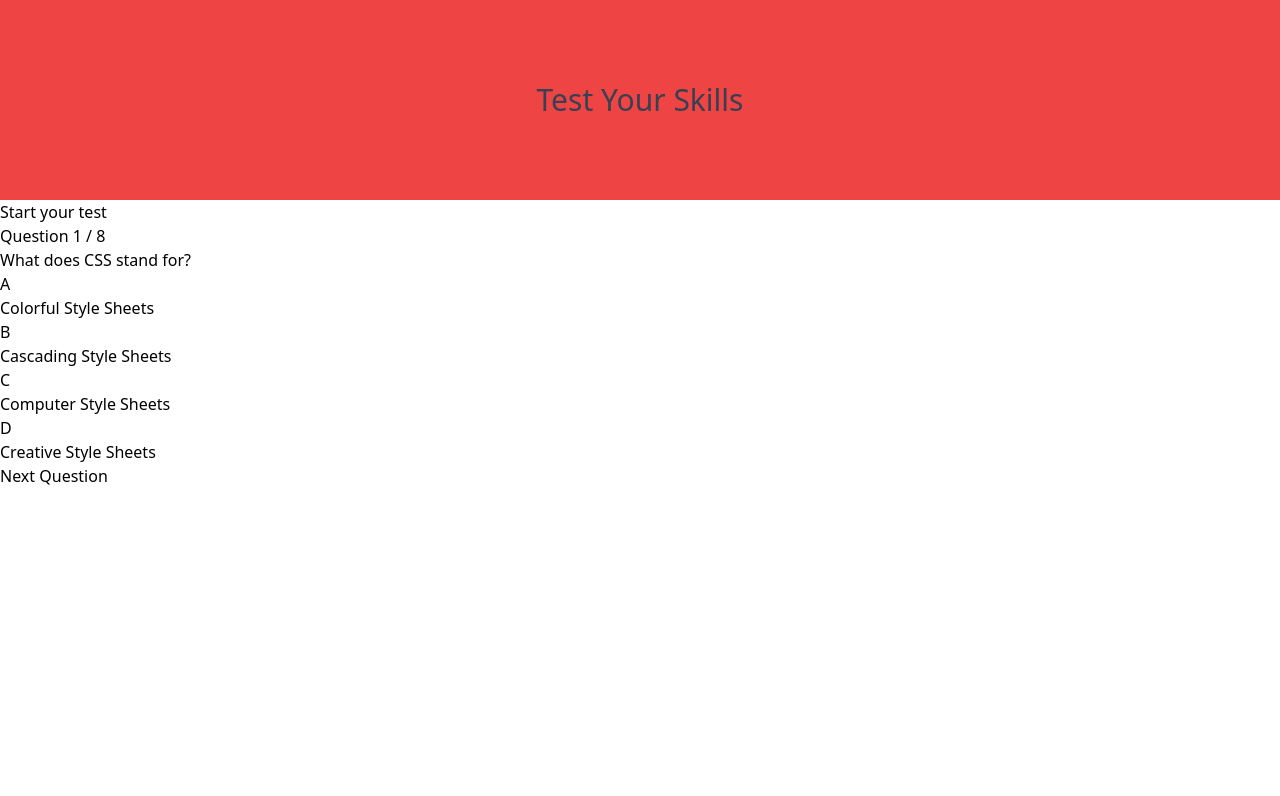
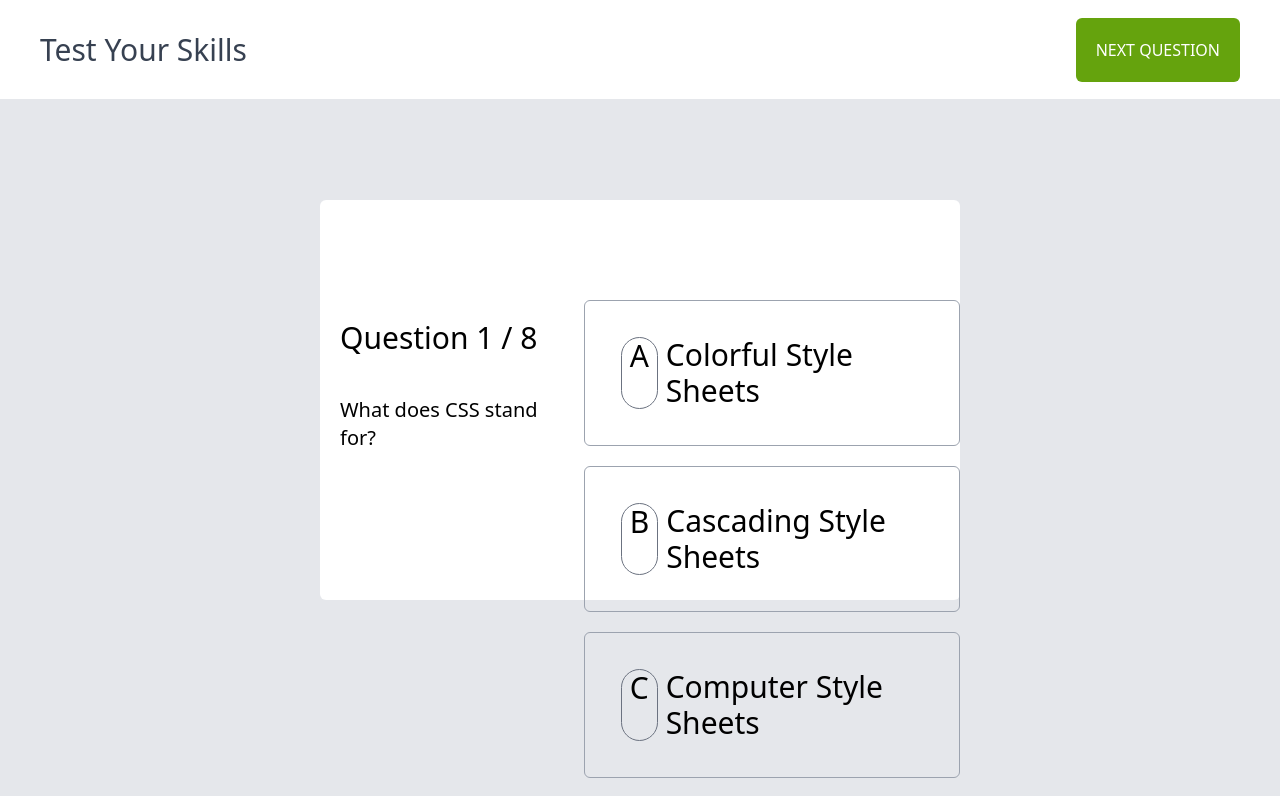
Before and after one commit to byronbzhao/knowmeq-assessment, a React (Create React App) app: page /quiz in a window 1280 px wide. Shown: the top 796 px of the page. Built offline with nearby package versions, Linux system fonts and the light colour scheme.

Commit message:
gave components styles using tailwind. also updated global state with selecting correct answers function

```diff
--- a/src/App.js
+++ b/src/App.js
@@ -2,16 +2,15 @@ import './App.css';
 import { BrowserRouter, Routes, Route, Link } from 'react-router-dom';
 import Header from './components/Header';
 import Quiz from './components/Quiz';
-import Answer from './components/Answer';
+import Home from './components/Home';
 
 function App() {
 	return (
 		<BrowserRouter>
-			<div>
+			<div className="bg-gray-200 h-screen relative">
 				<Header />
-					<Link to="/quiz">Start your test</Link>
 				<Routes>
-					<Route path="/" element={<Answer />} />
+					<Route path="/" element={<Home />} />
 					<Route path="/quiz" element={<Quiz />} />
 				</Routes>
 			</div>
--- a/src/components/Answer.jsx
+++ b/src/components/Answer.jsx
@@ -1,19 +1,27 @@
 import React from 'react';
 
-const Answer = ({ answer, index, onSelectAnswer, currentAnswer, correctAnswer }) => {
+const Answer = ({
+	answer,
+	index,
+	onSelectAnswer,
+	currentAnswer,
+	correctAnswer,
+}) => {
 	const letterMapping = ['A', 'B', 'C', 'D'];
-    const isCorrectAnswer = currentAnswer && answer === correctAnswer
-    const isWrongAnswer = currentAnswer === answer && currentAnswer !== correctAnswer
+	const isCorrectAnswer = currentAnswer && answer === correctAnswer;
+	const isWrongAnswer =
+		currentAnswer === answer && currentAnswer !== correctAnswer;
 
-    const correctAnswerClass = isCorrectAnswer ? 'bg-green-500' : ''
-    const wrongAnwerClass = isWrongAnswer ? 'bg-red-500' : ''
-    const disabledClass = currentAnswer ? 'pointer-events-none' : ''
-
+	const correctAnswerClass = isCorrectAnswer ? 'bg-green-500' : '';
+	const wrongAnwerClass = isWrongAnswer ? 'bg-red-500' : '';
+	const disabledClass = currentAnswer ? 'pointer-events-none' : '';
 
 	return (
-		<div className={`answer ${correctAnswerClass} ${wrongAnwerClass} ${disabledClass}`} onClick={() => onSelectAnswer(answer)}>
-			<div className="answer-letter">{letterMapping[index]}</div>
-			<div className="answer-test">{answer}</div>
+		<div className={`border border-gray-400 rounded-md mb-5 cursor-pointer p-7 ${correctAnswerClass} ${wrongAnwerClass} ${disabledClass}`} onClick={() => onSelectAnswer(answer)}>
+			<div className=" flex p-2">
+				<div className="text-3xl border border-gray-500 rounded-full pr-2 pl-2 mr-2">{letterMapping[index]}</div>
+				<div className="text-3xl">{answer}</div>
+			</div>
 		</div>
 	);
 };
--- a/src/components/Header.jsx
+++ b/src/components/Header.jsx
@@ -1,10 +1,17 @@
-import React from 'react';
+import React, { useContext } from 'react';
 import { Link } from 'react-router-dom';
+import { QuizContext } from '../context/quiz';
 
 const Header = () => {
+	const [quizState, dispatch] = useContext(QuizContext);
+
 	return (
-		<div className="bg-red-500 flex items-center justify-center h-[200px]">
-			<Link to='/' className='text-gray-700 text-3xl'>Test Your Skills</Link>
+		<div className="fixed top-0 left-0 w-full flex items-center justify-between h-[100px] border-b border-gray-200 bg-white pl-10 pr-10">
+			<Link to="/" className="text-gray-700 text-3xl">
+				Test Your Skills
+			</Link>
+
+			<div className="bg-lime-600 rounded-md p-5 cursor-pointer uppercase text-white hover:brightness-95" onClick={() => dispatch({ type: 'NEXT_QUESTION' })}>Next Question</div>
 		</div>
 	);
 };
--- /dev/null
+++ b/src/components/Home.jsx
@@ -0,0 +1,12 @@
+import React from 'react'
+import { Link } from 'react-router-dom'
+
+const Home = () => {
+  return (
+    <div className='absolute top-[50%] left-[50%] tranform translate-x-[-50%] translate-y-[-50%]'>
+        <Link to="/quiz" className=' border bg-lime-600 rounded-md text-white p-[20px]'>Examination One</Link>
+    </div>
+  )
+}
+
+export default Home
--- a/src/components/Question.jsx
+++ b/src/components/Question.jsx
@@ -9,15 +9,14 @@ const Question = () => {
 
 	return (
 		<div>
-			<div className="question">{currentQuestion.question}</div>
-			<div className="answers">
+			<div className="">
 				{quizState.answers.map((answer, index) => (
 					<Answer
 						answer={answer}
 						key={index}
 						index={index}
-                        currentAnswer={quizState.currentAnswer}
-                        correctAnswer={currentQuestion.correctAnswer}
+						currentAnswer={quizState.currentAnswer}
+						correctAnswer={currentQuestion.correctAnswer}
 						onSelectAnswer={(answerText) =>
 							dispatch({ type: 'SELECT_ANSWER', payload: answerText })
 						}
--- a/src/components/Quiz.jsx
+++ b/src/components/Quiz.jsx
@@ -1,37 +1,49 @@
 import React, { useContext } from 'react';
 import { QuizContext } from '../context/quiz';
 import Question from './Question';
-import {Link} from 'react-router-dom'
+import { Link } from 'react-router-dom';
 
 const Quiz = () => {
 	const [quizState, dispatch] = useContext(QuizContext);
 	console.log(quizState);
+	const currentQuestion = quizState.questions[quizState.currentQuestionIndex];
 
 	return (
-		<div className="quiz">
+		<div className="flex items-center justify-center h-screen">
 			{quizState.showResults && (
-				<div className="results">
-					<div className="congratulations">Congratulations!</div>
-					<div className="results-info">
-						<div className="">You have completeted the quiz</div>
-            <div className="">You got {quizState.correctAnswersCount} out of {quizState.questions.length} right!</div>
-            <Link to='/' onClick={() => dispatch({type: 'RESTART'})}>Go back to Home</Link>
+				<div className="bg-white h-[50%] w-[50%] flex items-center justify-center flex-col text-center">
+					<div className=" p-5 text-4xl">Congratulations!</div>
+					<div>
+						<div>You have completeted the quiz</div>
+						<div className="mb-10">
+							You got {quizState.correctAnswersCount} out of{' '}
+							{quizState.questions.length} right!
+						</div>
+						<Link
+							className="bg-lime-600 rounded-md p-5 cursor-pointer uppercase text-white hover:brightness-95"
+							to="/"
+							onClick={() => dispatch({ type: 'RESTART' })}
+						>
+							Go back to Home
+						</Link>
 					</div>
 				</div>
 			)}
 
 			{!quizState.showResults && (
-				<div className="">
-					<div className="score">
-						Question {quizState.currentQuestionIndex + 1} /{' '}
-						{quizState.questions.length}
-					</div>
-					<Question />
-					<div
-						className="next-button"
-						onClick={() => dispatch({ type: 'NEXT_QUESTION' })}
-					>
-						Next Question
+				<div className="bg-white rounded-md flex w-[50%] h-[50%] items-start justify-center">
+					<div className="flex mt-[100px]">
+						<div className="p-5 mr-5">
+							<div className=" mb-10 text-3xl">
+								Question {quizState.currentQuestionIndex + 1} /{' '}
+								{quizState.questions.length}
+							</div>
+							<div className="text-xl">
+								{currentQuestion.question}
+							</div>
+						</div>
+
+						<Question />
 					</div>
 				</div>
 			)}
```
